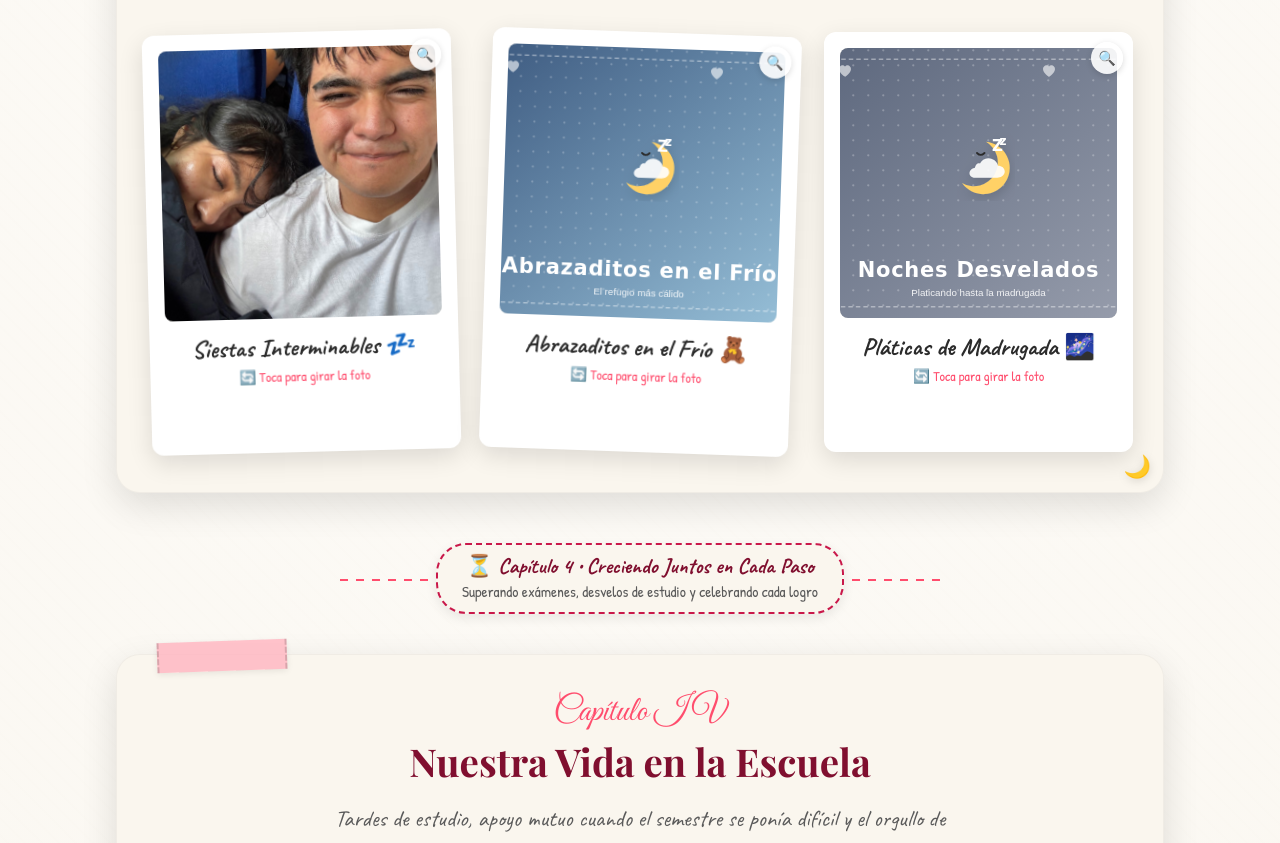
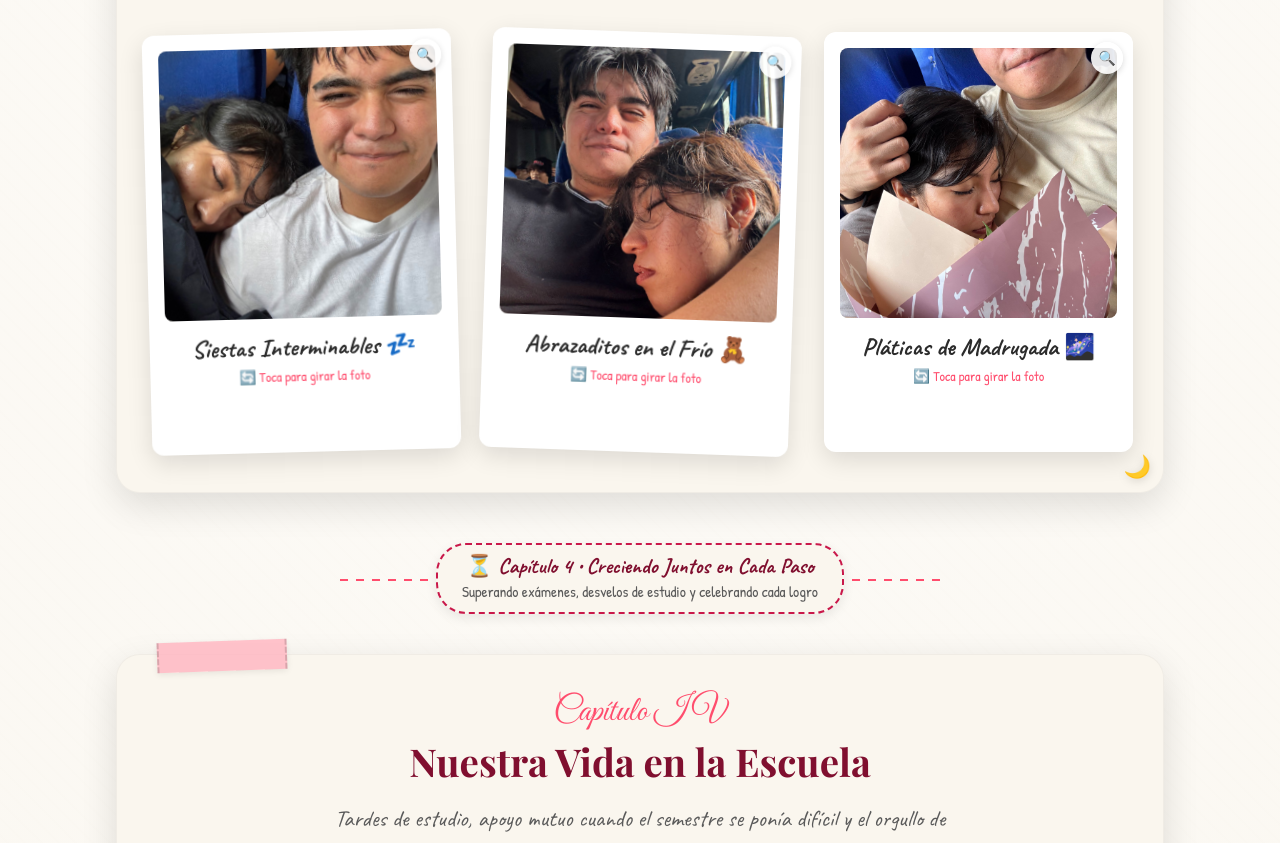
Before and after one commit to angel05509/WEB-DE-NAVIDAD-PARA-MI-PAREJA-, a plain HTML site: page index.html in a window 1280 px wide. Shown: the part 3740-4583 px from the top of the page. Drawn offline with nearby package versions, Linux system fonts and the light colour scheme; a web font is replaced by a local one.

```diff
--- a/index.html
+++ b/index.html
@@ -512,7 +512,7 @@
               </div>
               <div class="polaroid-photo-wrapper">
                 <!-- 📸 FOTO: -->
-                <img src="assets/img/dormir/foto2.svg" alt="Abrazados en el Frío" class="polaroid-img">
+                <img src="assets/img/dormir/durmiendo 2.jpg" alt="Abrazados en el Frío" class="polaroid-img">
               </div>
               <p class="polaroid-caption">Abrazaditos en el Frío 🧸</p>
               <div class="card-hint-flip">🔄 Toca para girar la foto</div>
@@ -540,7 +540,7 @@
               </div>
               <div class="polaroid-photo-wrapper">
                 <!-- 📸 FOTO: -->
-                <img src="assets/img/dormir/foto3.svg" alt="Desveladas de Amor" class="polaroid-img">
+                <img src="assets/img/dormir/durminedo 3.jpg" alt="Desveladas de Amor" class="polaroid-img">
               </div>
               <p class="polaroid-caption">Pláticas de Madrugada 🌌</p>
               <div class="card-hint-flip">🔄 Toca para girar la foto</div>
```
Also changed, not shown: assets/img/dormir/durmiendo 2.jpg (added), assets/img/dormir/durminedo 3.jpg (added), assets/img/dormir/foto1.svg (deleted), assets/img/dormir/foto2.svg (deleted), assets/img/dormir/foto3.svg (deleted).
